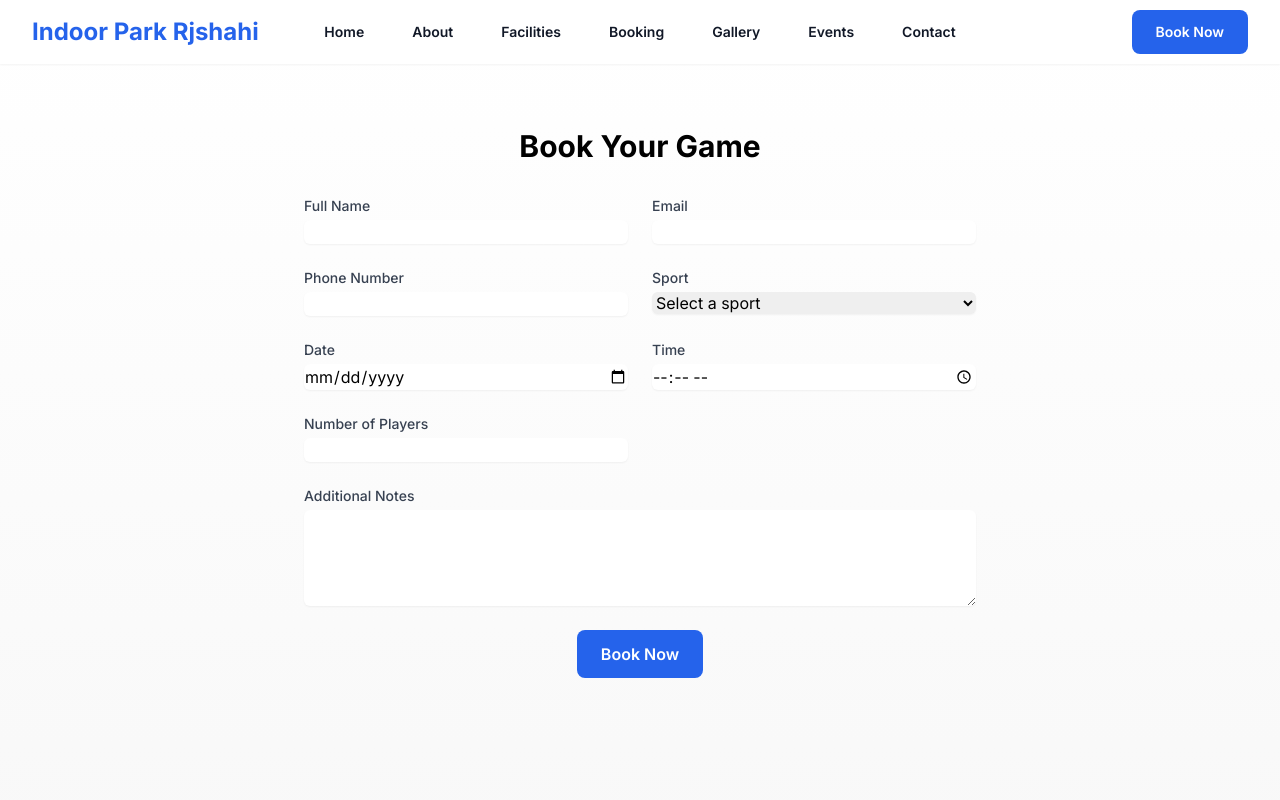
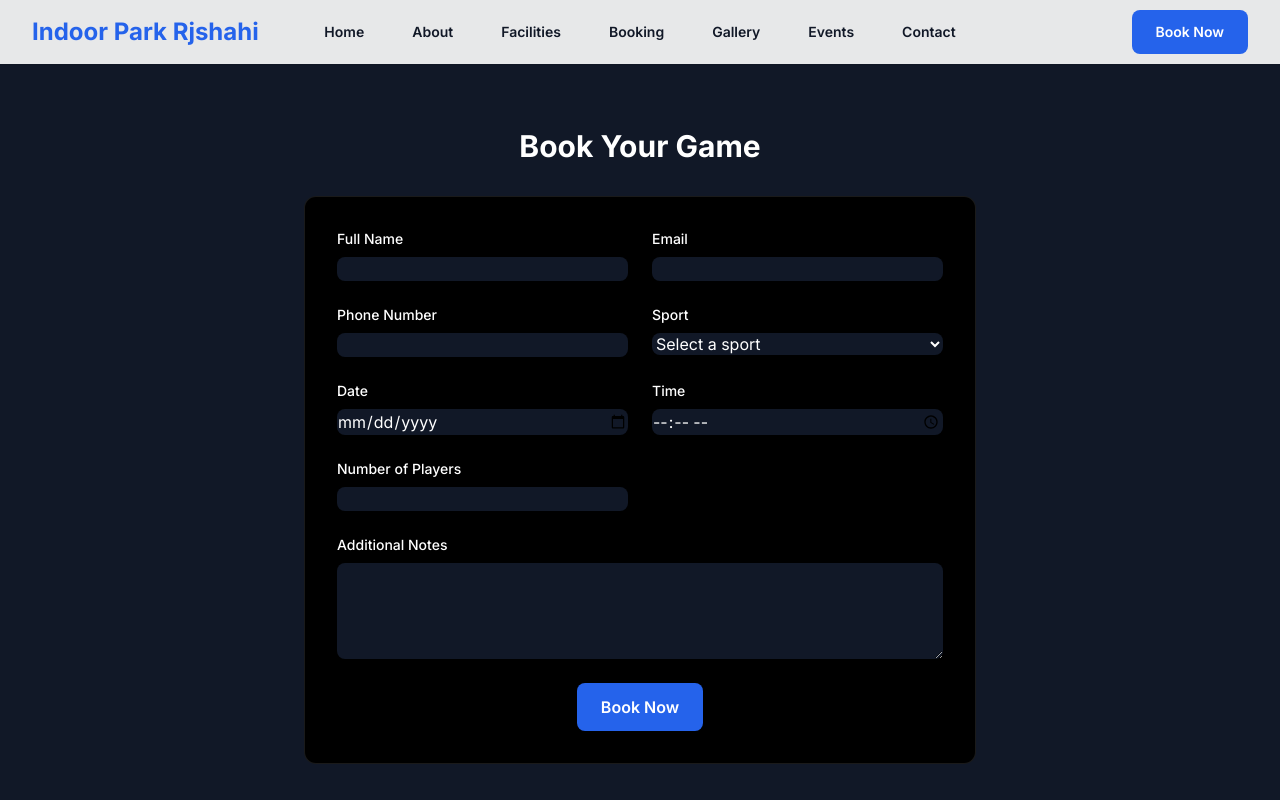
Before and after one commit to ra88ju/indor-playground, a Next.js app: page /booking in a window 1280 px wide. Shown: the top 800 px of the page. Built offline with nearby package versions, Linux system fonts and the light colour scheme.

Commit message:
Update sports selection to include "Cricket" and enhance form styling with improved color scheme and text visibility in BookingPage component.

```diff
--- a/app/booking/page.tsx
+++ b/app/booking/page.tsx
@@ -18,7 +18,7 @@ type FormData = {
 const sports = [
   { id: "badminton", name: "Badminton" },
   { id: "futsal", name: "Futsal" },
-  { id: "basketball", name: "Basketball" },
+  { id: "cricket", name: "Cricket" },
   { id: "table-tennis", name: "Table Tennis" },
 ];
 
@@ -29,7 +29,6 @@ export default function BookingPage() {
   const onSubmit = async (data: FormData) => {
     setIsSubmitting(true);
     try {
-      // Here you would typically send the data to your backend
       console.log(data);
       toast.success("Booking request submitted successfully!");
       reset();
@@ -41,29 +40,29 @@ export default function BookingPage() {
   };
 
   return (
-    <main className="min-h-screen pt-20">
+    <main className="min-h-screen pt-20 bg-gray-900">
       <div className="container-custom py-12">
         <div className="max-w-2xl mx-auto">
-          <h1 className="text-3xl font-bold text-center mb-8">Book Your Game</h1>
-          <form onSubmit={handleSubmit(onSubmit)} className="space-y-6">
+          <h1 className="text-3xl font-bold text-center mb-8 text-white">Book Your Game</h1>
+          <form onSubmit={handleSubmit(onSubmit)} className="space-y-6 bg-black p-8 rounded-xl border border-white/10">
             <div className="grid grid-cols-1 md:grid-cols-2 gap-6">
               <div>
-                <label htmlFor="name" className="block text-sm font-medium text-gray-700">
+                <label htmlFor="name" className="block text-sm font-medium text-white mb-2">
                   Full Name
                 </label>
                 <input
                   type="text"
                   id="name"
                   {...register("name", { required: "Name is required" })}
-                  className="mt-1 block w-full rounded-md border-gray-300 shadow-sm focus:border-blue-500 focus:ring-blue-500"
+                  className="mt-1 block w-full rounded-lg bg-gray-900 border-gray-700 text-white focus:border-blue-500 focus:ring-blue-500"
                 />
                 {errors.name && (
-                  <p className="mt-1 text-sm text-red-600">{errors.name.message}</p>
+                  <p className="mt-1 text-sm text-red-500">{errors.name.message}</p>
                 )}
               </div>
 
               <div>
-                <label htmlFor="email" className="block text-sm font-medium text-gray-700">
+                <label htmlFor="email" className="block text-sm font-medium text-white mb-2">
                   Email
                 </label>
                 <input
@@ -76,36 +75,36 @@ export default function BookingPage() {
                       message: "Invalid email address",
                     },
                   })}
-                  className="mt-1 block w-full rounded-md border-gray-300 shadow-sm focus:border-blue-500 focus:ring-blue-500"
+                  className="mt-1 block w-full rounded-lg bg-gray-900 border-gray-700 text-white focus:border-blue-500 focus:ring-blue-500"
                 />
                 {errors.email && (
-                  <p className="mt-1 text-sm text-red-600">{errors.email.message}</p>
+                  <p className="mt-1 text-sm text-red-500">{errors.email.message}</p>
                 )}
               </div>
 
               <div>
-                <label htmlFor="phone" className="block text-sm font-medium text-gray-700">
+                <label htmlFor="phone" className="block text-sm font-medium text-white mb-2">
                   Phone Number
                 </label>
                 <input
                   type="tel"
                   id="phone"
                   {...register("phone", { required: "Phone number is required" })}
-                  className="mt-1 block w-full rounded-md border-gray-300 shadow-sm focus:border-blue-500 focus:ring-blue-500"
+                  className="mt-1 block w-full rounded-lg bg-gray-900 border-gray-700 text-white focus:border-blue-500 focus:ring-blue-500"
                 />
                 {errors.phone && (
-                  <p className="mt-1 text-sm text-red-600">{errors.phone.message}</p>
+                  <p className="mt-1 text-sm text-red-500">{errors.phone.message}</p>
                 )}
               </div>
 
               <div>
-                <label htmlFor="sport" className="block text-sm font-medium text-gray-700">
+                <label htmlFor="sport" className="block text-sm font-medium text-white mb-2">
                   Sport
                 </label>
                 <select
                   id="sport"
                   {...register("sport", { required: "Please select a sport" })}
-                  className="mt-1 block w-full rounded-md border-gray-300 shadow-sm focus:border-blue-500 focus:ring-blue-500"
+                  className="mt-1 block w-full rounded-lg bg-gray-900 border-gray-700 text-white focus:border-blue-500 focus:ring-blue-500"
                 >
                   <option value="">Select a sport</option>
                   {sports.map((sport) => (
@@ -115,42 +114,42 @@ export default function BookingPage() {
                   ))}
                 </select>
                 {errors.sport && (
-                  <p className="mt-1 text-sm text-red-600">{errors.sport.message}</p>
+                  <p className="mt-1 text-sm text-red-500">{errors.sport.message}</p>
                 )}
               </div>
 
               <div>
-                <label htmlFor="date" className="block text-sm font-medium text-gray-700">
+                <label htmlFor="date" className="block text-sm font-medium text-white mb-2">
                   Date
                 </label>
                 <input
                   type="date"
                   id="date"
                   {...register("date", { required: "Date is required" })}
-                  className="mt-1 block w-full rounded-md border-gray-300 shadow-sm focus:border-blue-500 focus:ring-blue-500"
+                  className="mt-1 block w-full rounded-lg bg-gray-900 border-gray-700 text-white focus:border-blue-500 focus:ring-blue-500"
                 />
                 {errors.date && (
-                  <p className="mt-1 text-sm text-red-600">{errors.date.message}</p>
+                  <p className="mt-1 text-sm text-red-500">{errors.date.message}</p>
                 )}
               </div>
 
               <div>
-                <label htmlFor="time" className="block text-sm font-medium text-gray-700">
+                <label htmlFor="time" className="block text-sm font-medium text-white mb-2">
                   Time
                 </label>
                 <input
                   type="time"
                   id="time"
                   {...register("time", { required: "Time is required" })}
-                  className="mt-1 block w-full rounded-md border-gray-300 shadow-sm focus:border-blue-500 focus:ring-blue-500"
+                  className="mt-1 block w-full rounded-lg bg-gray-900 border-gray-700 text-white focus:border-blue-500 focus:ring-blue-500"
                 />
                 {errors.time && (
-                  <p className="mt-1 text-sm text-red-600">{errors.time.message}</p>
+                  <p className="mt-1 text-sm text-red-500">{errors.time.message}</p>
                 )}
               </div>
 
               <div>
-                <label htmlFor="players" className="block text-sm font-medium text-gray-700">
+                <label htmlFor="players" className="block text-sm font-medium text-white mb-2">
                   Number of Players
                 </label>
                 <input
@@ -161,23 +160,23 @@ export default function BookingPage() {
                     required: "Number of players is required",
                     min: { value: 1, message: "Minimum 1 player required" },
                   })}
-                  className="mt-1 block w-full rounded-md border-gray-300 shadow-sm focus:border-blue-500 focus:ring-blue-500"
+                  className="mt-1 block w-full rounded-lg bg-gray-900 border-gray-700 text-white focus:border-blue-500 focus:ring-blue-500"
                 />
                 {errors.players && (
-                  <p className="mt-1 text-sm text-red-600">{errors.players.message}</p>
+                  <p className="mt-1 text-sm text-red-500">{errors.players.message}</p>
                 )}
               </div>
             </div>
 
             <div>
-              <label htmlFor="notes" className="block text-sm font-medium text-gray-700">
+              <label htmlFor="notes" className="block text-sm font-medium text-white mb-2">
                 Additional Notes
               </label>
               <textarea
                 id="notes"
                 rows={4}
                 {...register("notes")}
-                className="mt-1 block w-full rounded-md border-gray-300 shadow-sm focus:border-blue-500 focus:ring-blue-500"
+                className="mt-1 block w-full rounded-lg bg-gray-900 border-gray-700 text-white focus:border-blue-500 focus:ring-blue-500"
               />
             </div>
 
```
